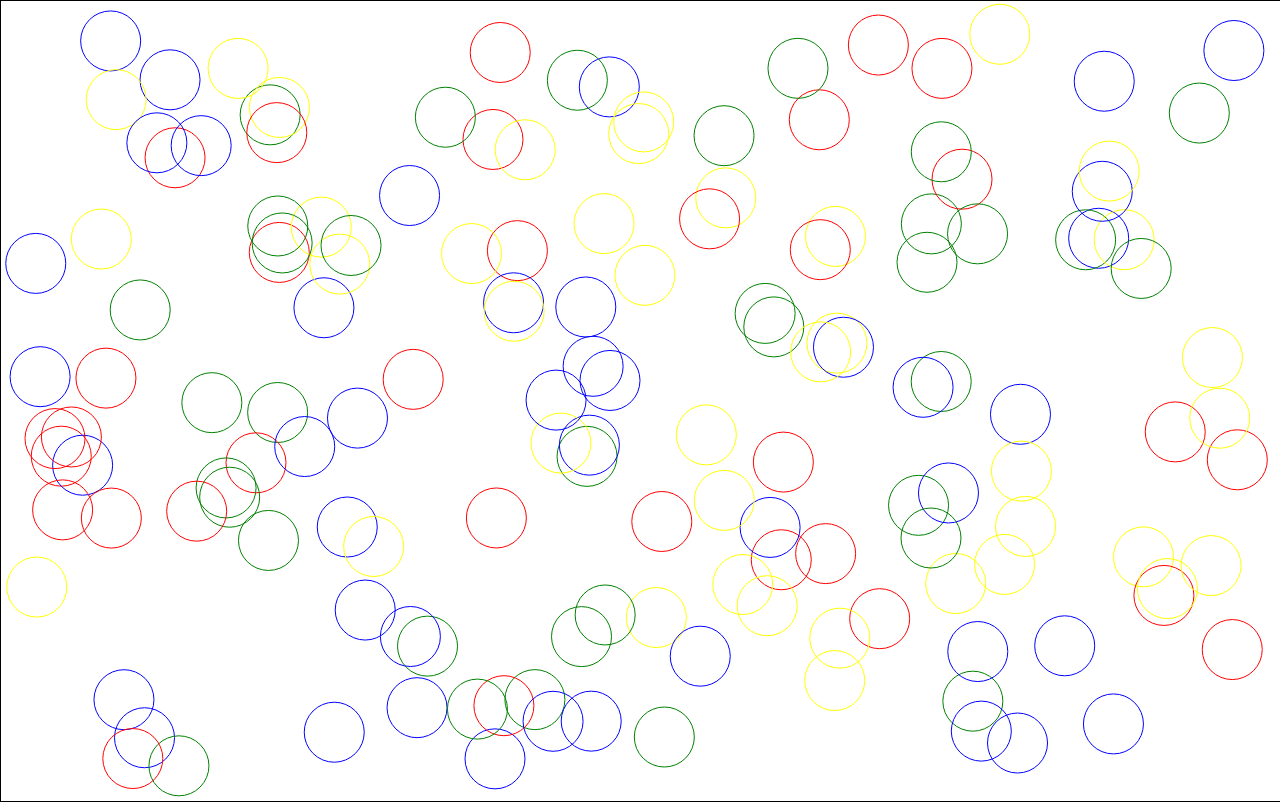
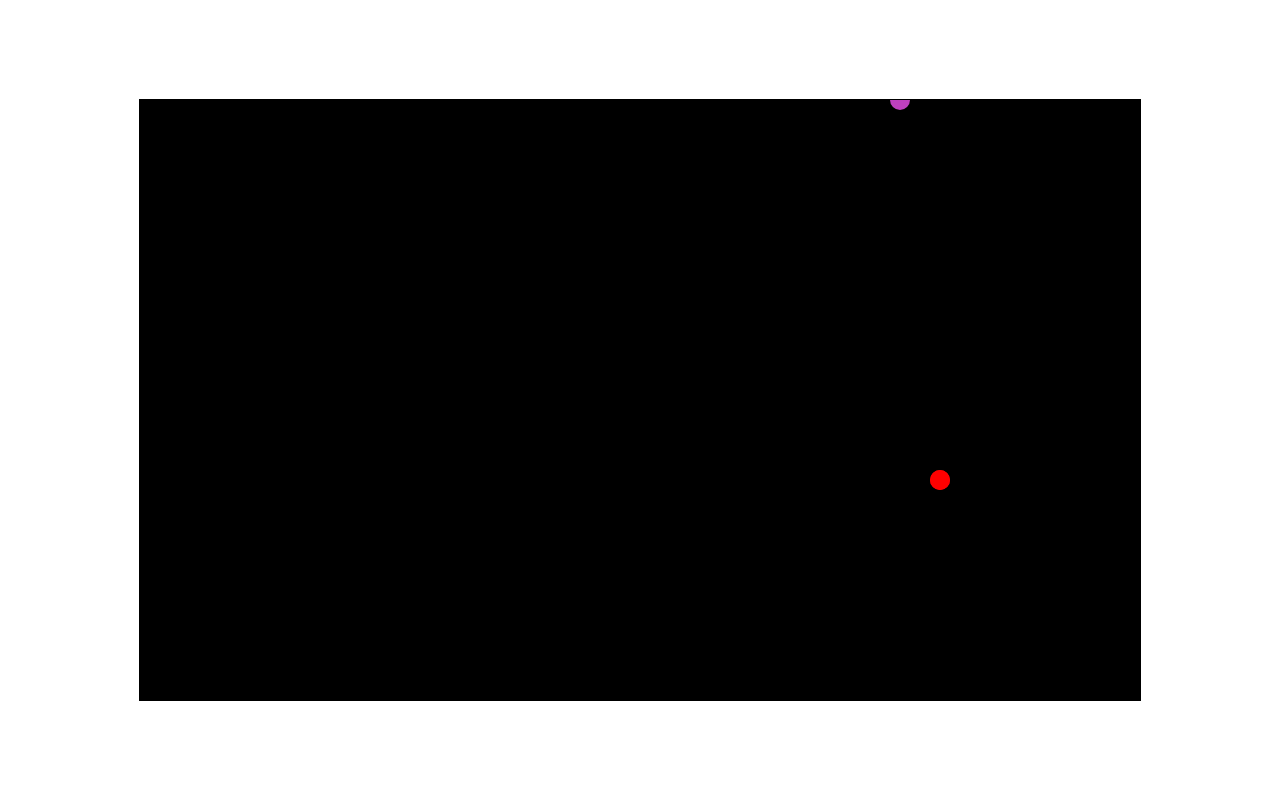
Before and after one commit to sarthak78381/canvas-snake-game, a plain HTML site: page index.html in a window 1280 px wide. Drawn offline with Linux system fonts and the light colour scheme.

Commit message:
first commit

```diff
--- a/script.js
+++ b/script.js
@@ -1,88 +1,194 @@
 const canvas = document.querySelector('canvas');
-const context = canvas.getContext('2d');
+const ctx = canvas.getContext('2d');
 
 
-let {innerWidth, innerHeight} = window;
+// let {innerWidth, innerHeight} = window;
 
-canvas.height = innerHeight;
-canvas.width = innerWidth;
+canvas.height = 600;
+canvas.width = 1000;
 
-// context.fillStyle = 'rgba(255,0,0,.4)'
-// context.fillRect(100,100,200,200);
+// window.addEventListener('resize', () => {
+//     innerWidth = window.innerWidth;
+//     innerHeight = window.innerHeight;
+//     canvas.height = innerHeight;
+//     canvas.width = innerWidth;
+// })
 
 
-// context.beginPath();
-// context.moveTo(100, 100);
-// context.lineTo(20, 80);
-// context.lineTo(350, 250);
-// context.lineTo(500, 500);
-// context.strokeStyle = 'green';
-// context.stroke();
-
-// for (let i = 0; i < 200; i++) {
-    //     let y = Math.random() * window.innerHeight;
-    //     let x = Math.random() * window.innerWidth;
-    //     context.beginPath();
-    //     context.arc(x,y,30,0, Math.PI * 2, false);
-    //     context.strokeStyle = 'pink';
-    //     context.stroke();
-    // }
-
-let radius = 30;
-
-let circleArray = [];
-let colorArray = ['red','green','blue','yellow'];
-
-for (let i = 0; i < 150; i++) {
-    let x = Math.random() * (innerWidth - radius*2) + radius;
-    let y = Math.random() * (innerHeight - radius*2) + radius;
-    let dx = (Math.random() - 0.5) ;
-    let dy = (Math.random() - 0.5) ;
-    let randomColor = Math.floor(Math.random() * 4);
-    let color = colorArray[randomColor]
-
-    circleArray.push(new Circle(x,y,dx,dy, radius, color));
+function init() {
+    for (let i = 10; i < canvas.height; i += 20) {
+        for (let j = 10; j < canvas.width; j += 20) {
+            ctx.beginPath();
+            ctx.arc(j, i, 10,0, Math.PI * 2, false)
+            ctx.stroke()
+        }
+    }
 }
 
-function Circle (x,y,dx,dy,radius, color) {
-    this.x = x;
-    this.y = y;
-    this.dx = dx;
-    this.dy = dy;
-    this.radius = radius;
-    this.color = color;
+init()
 
-    this.draw  = () => {
-        context.beginPath();
-        context.arc(this.x,this.y,this.radius,0, Math.PI * 2, false);
-        context.strokeStyle = this.color;
-        context.stroke();
+const getRandomWidthAndHeight = () => {
+    const randomWidth = Math.random() * (0 + canvas.width);
+    const width = randomWidth - (randomWidth % 20);
+
+    const randomHeight = Math.random() * (0 + canvas.height);
+    const height = randomHeight - (randomHeight % 20);
+
+    return { width, height };
+}
+let random = getRandomWidthAndHeight();
+let random2 = getRandomWidthAndHeight();
+
+let speed = 0;
+let x = 20;
+let y = 20;
+let hue = 0;
+let direction = "width";
+let snakeLength = [];
+
+class Snake {
+    constructor(x,y) {
+        this.x = x;
+        this.y = y;
     }
-
-    this.update = () => {
-        if (this.x + this.radius *2 > innerWidth || this.x - radius < 0) {
-            this.dx = -this.dx;
+    draw() {
+        ctx.beginPath();
+        ctx.fillStyle = 'red';
+        ctx.arc(this.x, this.y, 10,0, Math.PI * 2, false);
+        ctx.fill();
+    }
+    update() {
+        if (this.x > canvas.width - 20) {
+            this.x = 0;
         }
-        if (this.y + this.radius*2 > innerHeight || this.y - radius< 0) {
-            this.dy = -this.dy
+        if (this.x < 0) {
+            this.x = canvas.width-20;
         }
-        this.x += this.dx;
-        this.y += this.dy;
-
+        if (this.y < 0) {
+            this.y = canvas.height - 20;
+        }
+        if (this.y > canvas.height - 20) {
+            this.y = 0
+        }
+        if (this.x === random2.width && this.y === random2.height) {
+            let newSnake;
+            if (direction === "width") {
+                newSnake = {
+                    width: random2.width - x,
+                    height: random2.height
+                }
+            }
+            if (direction === "height") {
+                newSnake = {
+                    width: random2.width,
+                    height: random2.height - y
+                }
+            }
+            snakeLength.push(new Snake(newSnake.width, newSnake.height));
+            random2 = getRandomWidthAndHeight();
+        }
         this.draw();
     }
-
+    updatePostion(newPositionX, newPositionY) {
+        this.x = newPositionX;
+        this.y = newPositionY;
+        this.draw();
+    }
 }
 
+snakeLength.push(new Snake(random.width, random.height));
 
-
+const changePosition = () => {
+    ctx.fillStyle = 'red'
+    for (let i = 0; i < snakeLength.length; i++) {
+        let previousPostionX = 0;
+        let previousPostionY = 0;
+        let newPostionX = 0;
+        let newPostionY = 0;
+        if (speed === 20) {
+            if (i === 0) {
+                if (direction === "width") {
+                    previousPostionX = snakeLength[i].x;
+                    previousPostionY = snakeLength[i].y;
+                    newPostionX = previousPostionX + x;
+                    newPostionY = previousPostionY
+                }
+                if (direction === "height") {
+                    previousPostionY = snakeLength[i].y;
+                    previousPostionX = snakeLength[i].x;
+                    newPostionX = previousPostionX;
+                    newPostionY = previousPostionY + y;
+                }
+                snakeLength[i].updatePostion(newPostionX, newPostionY);
+                for (let j = i+1; j<snakeLength.length; j++) {
+                    if (snakeLength[0].x === snakeLength[j].x && snakeLength[0].y === snakeLength[j].y) {
+                        snakeLength = snakeLength.slice(0, j);
+                        break;
+                    }
+                    let currentPositionX = snakeLength[j].x;
+                    let currentPositionY = snakeLength[j].y;
+                    snakeLength[j].updatePostion(previousPostionX,previousPostionY);
+                    previousPostionX = currentPositionX;
+                    previousPostionY = currentPositionY;
+                }
+            }
+            speed = 0;
+        };
+    }
+    if (snakeLength[0].x === random2.width && snakeLength[0].y === random2.height) {
+        let newSnake;
+        if (direction === "width") {
+            newSnake = {
+                width: random2.width - x,
+                height: random2.height
+            }
+        }
+        if (direction === "height") {
+            newSnake = {
+                width: random2.width,
+                height: random2.height - y
+            }
+        }
+        snakeLength.push(new Snake(newSnake.width, newSnake.height));
+        random2 = getRandomWidthAndHeight();
+    }
+}
 
 const animate = () => {
     requestAnimationFrame(animate);
-    context.clearRect(0,0,innerWidth,innerHeight);
-    for (let i = 0; i<circleArray.length;i++) {
-        circleArray[i].update();
+    ctx.clearRect(0,0,canvas.width,canvas.height);
+    // init();
+    changePosition();
+    ctx.beginPath();
+    ctx.fillStyle = `hsl(${hue}, 50%, 50%)`;
+    ctx.arc(random2.width, random2.height, 10,0,Math.PI*2,false);
+    ctx.fill();
+    ctx.fillStyle = 'red';
+    for (let i = 0; i < snakeLength.length; i++) {
+        snakeLength[i].update();
     }
+    hue += 1;
+    speed += 1;
 }
 
 animate()
+
+window.addEventListener('keypress', (e) => {
+    let {keyCode} = e;
+    if (keyCode === 119) {
+        direction = 'height';
+        y = -20;
+    }
+    if (keyCode === 97) {
+        direction = 'width';
+        x = -20;
+    }
+    if (keyCode === 100) {
+        direction = 'width';
+        x = 20;
+    }
+    if (keyCode === 115) {
+        direction = 'height';
+        y = 20;
+    }
+})
--- a/style.css
+++ b/style.css
@@ -7,9 +7,13 @@ body {
     margin: 0;
     padding: 0;
     min-height: 100vh;
-
+    /* background-color: rgba(0,0,0,0.94); */
+    display: flex;
+    justify-content: center;
+    align-items: center;
 }
 
 #canvas{
     border: 1px solid #000;
+    background-color: #000;
 }
```
